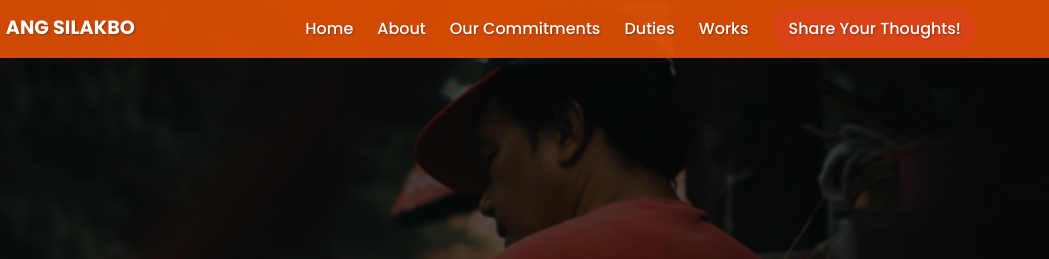
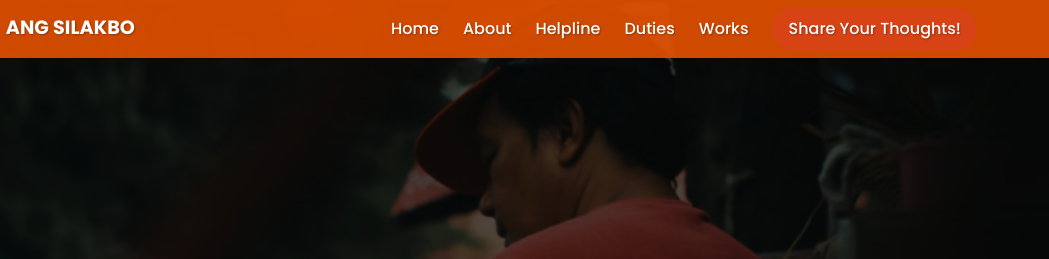
Before and after one commit to roni1-cmd/Ang-Silakbo, a plain HTML site: page index.html in a window 1280 px wide. Shown: the top 259 px of the page, 231-1280 px from the left. Drawn offline with Linux system fonts and the light colour scheme.

Commit message:
Update index.html

```diff
--- a/index.html
+++ b/index.html
@@ -1228,7 +1228,7 @@
             <div class="nav-links">
                 <a href="#home">Home</a>
                 <a href="About Us.html">About</a>
-                <a href="#our-commitments">Our Commitments</a>
+                <a href="Bot.html">Helpline</a>
                 <a href="Duties.html">Duties</a>
                 <div class="dropdown">
                     <a href="Silakbo Articles.html">Works</a>
```
